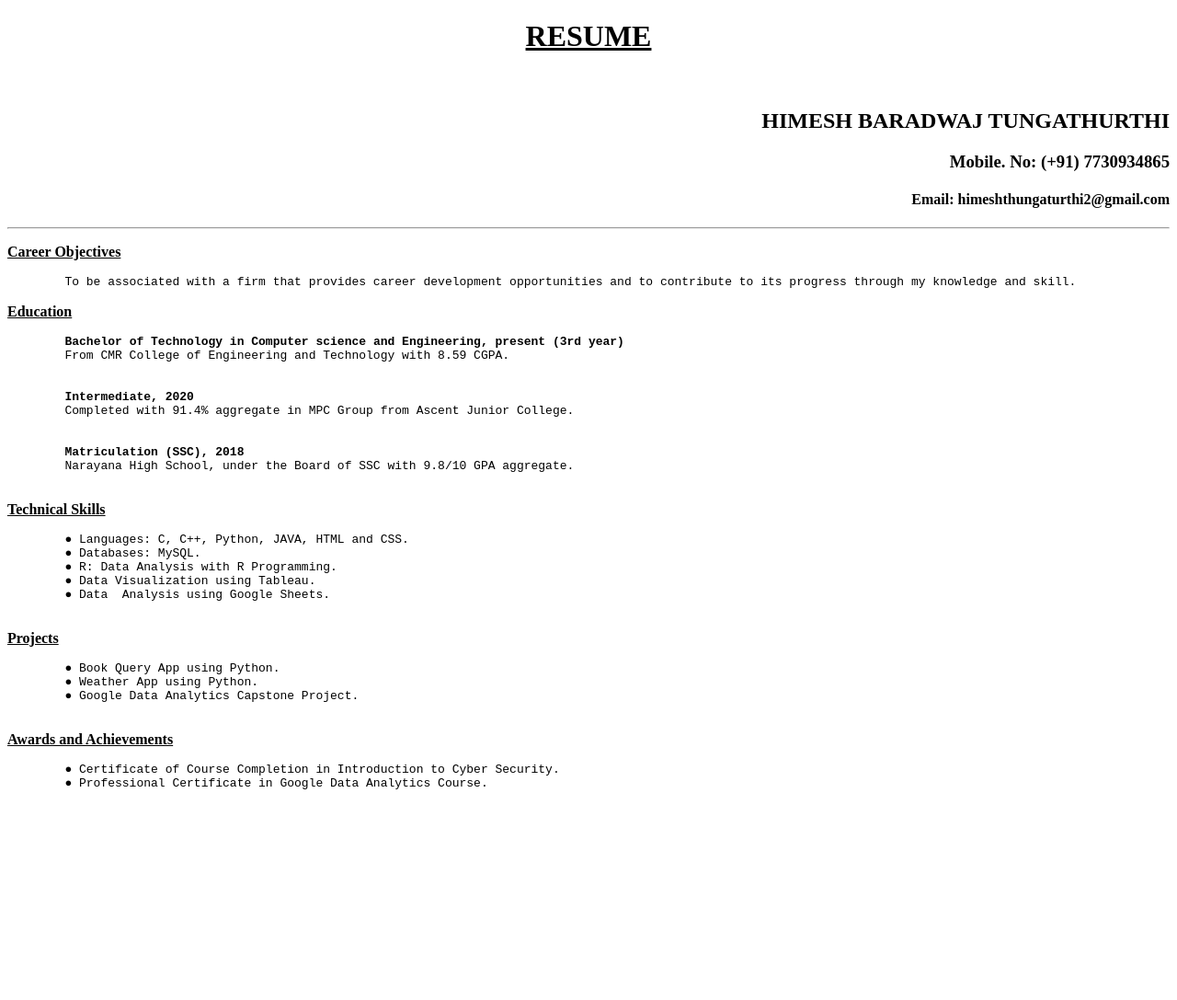
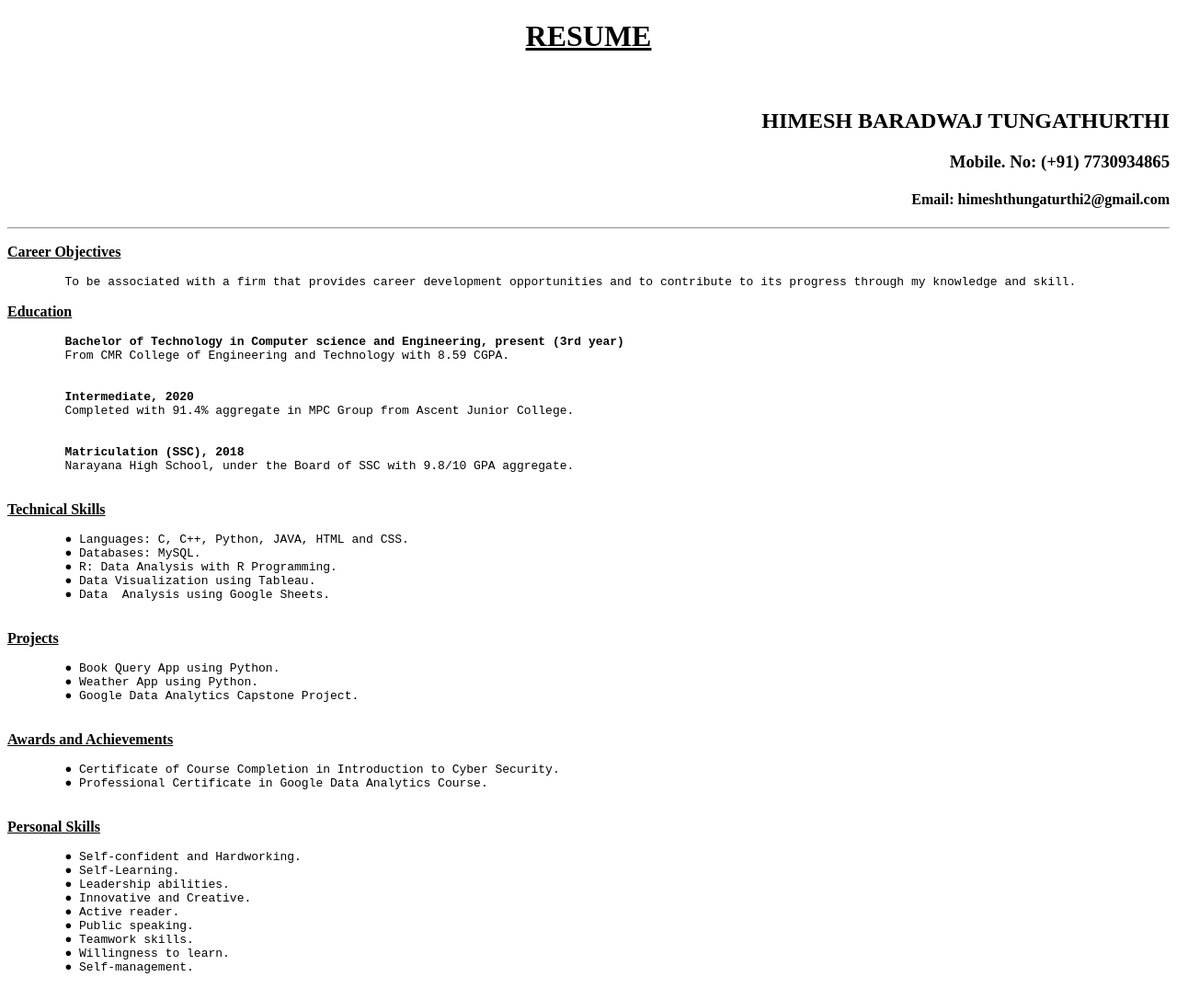
Before and after one commit to Himesh-7/mern-stack, a plain HTML site: page Resume.html in a window 1280 px wide. Shown: the whole page at 92% size. Before the commit the page ends 887 px from the top, so only its background shows below. Drawn offline with Linux system fonts and the light colour scheme.

Commit message:
Personal Skills

```diff
--- a/Resume.html
+++ b/Resume.html
@@ -71,5 +71,19 @@
         ● Certificate of Course Completion in Introduction to Cyber Security.
         ● Professional Certificate in Google Data Analytics Course.
     </pre>
+    <p>
+        <u><b>Personal Skills</b></u>
+    </p>
+    <pre>
+        ● Self-confident and Hardworking.
+        ● Self-Learning.
+        ● Leadership abilities.
+        ● Innovative and Creative.
+        ● Active reader.
+        ● Public speaking.
+        ● Teamwork skills.
+        ● Willingness to learn.
+        ● Self-management.
+    </pre>
     </body>
 </html>
```
